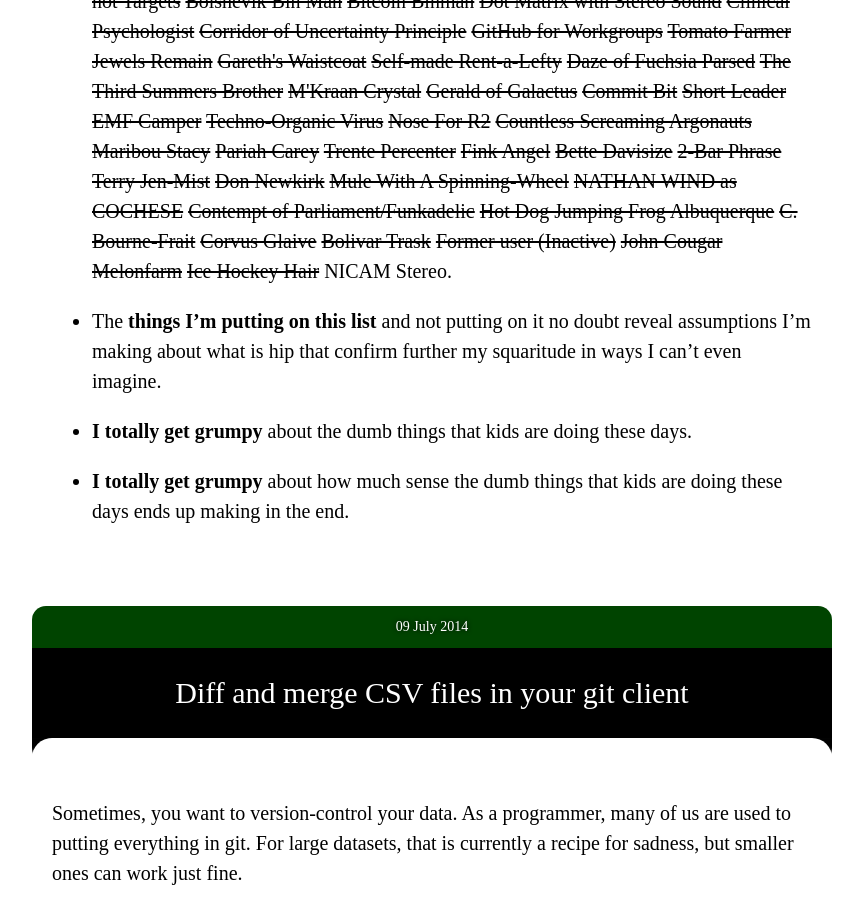
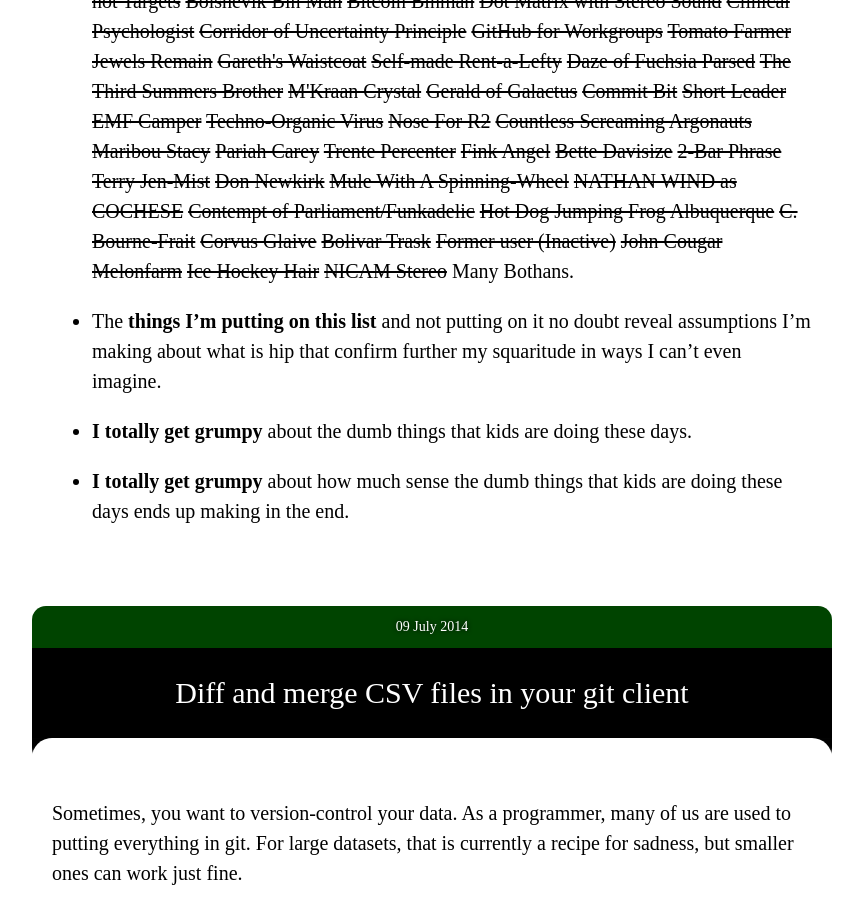
Before and after one commit to paulfitz/paulfitz.github.io, a Jekyll site: the page built from index.html, in a window 1280 px wide and 900 px high, scrolled down 20886 px. Shown: the whole window, without its empty margins (208-1071 px from the left). Built offline with Jekyll 4.4.1, drawn with Linux system fonts in a browser that asks for light colours; nearby versions of some CDN libraries.

Commit message:
more pike

```diff
--- a/_data/pikes.json
+++ b/_data/pikes.json
@@ -185,5 +185,6 @@
   "Former user (Inactive)",
   "John Cougar Melonfarm",
   "Ice Hockey Hair",
-  "NICAM Stereo"
+  "NICAM Stereo",
+  "Many Bothans"
 ]
```
